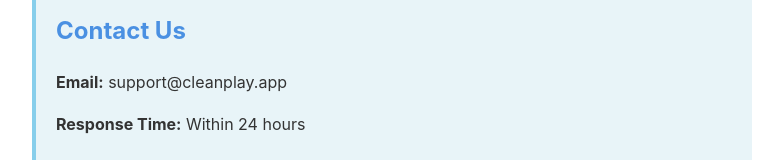
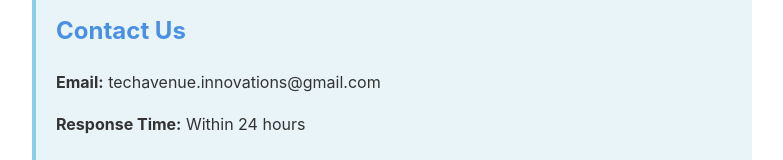
Before and after one commit to John-techavenue/cleanplay, a plain HTML site: page support.html in a window 1280 px wide. Shown: the part 251-411 px from the top of the page, without its empty margins (248-1031 px from the left). Drawn offline with Linux system fonts and the light colour scheme.

Commit message:
Update all support emails

```diff
--- a/support.html
+++ b/support.html
@@ -63,7 +63,7 @@
 
         <div class="contact-box">
             <h2>Contact Us</h2>
-            <p><strong>Email:</strong> support@cleanplay.app</p>
+            <p><strong>Email:</strong> techavenue.innovations@gmail.com</p>
             <p><strong>Response Time:</strong> Within 24 hours</p>
         </div>
 
```
